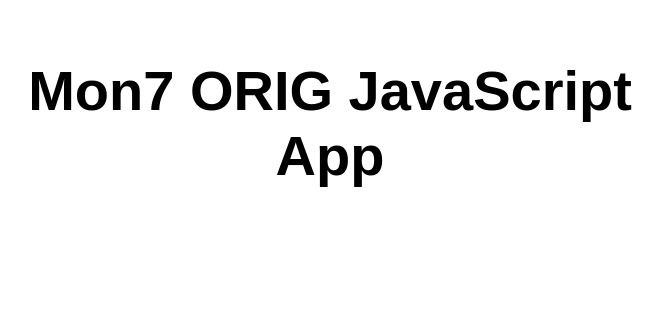
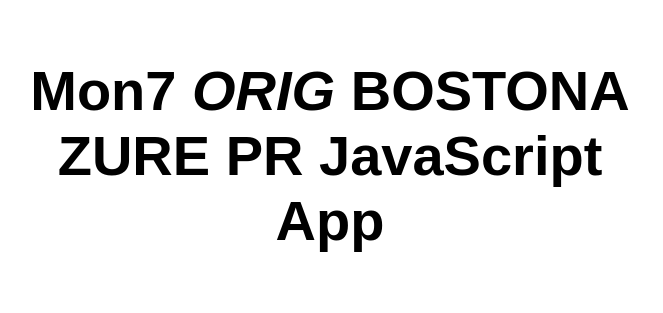
Before and after one commit to bostonazure/mon7, a website: page src/index.html in a window 1280 px wide. Shown: the whole page, without its empty margins (310-973 px from the left). Drawn offline with Linux system fonts and the light colour scheme.

Commit message:
Update index.html

```diff
--- a/src/index.html
+++ b/src/index.html
@@ -10,7 +10,7 @@
 
 <body>
   <main>
-    <h1>Mon7 ORIG JavaScript App</h1>
+    <h1>Mon7 <i>ORIG</i> <b>BOSTONA ZURE PR</b> JavaScript App</h1>
   </main>
 </body>
 
```
